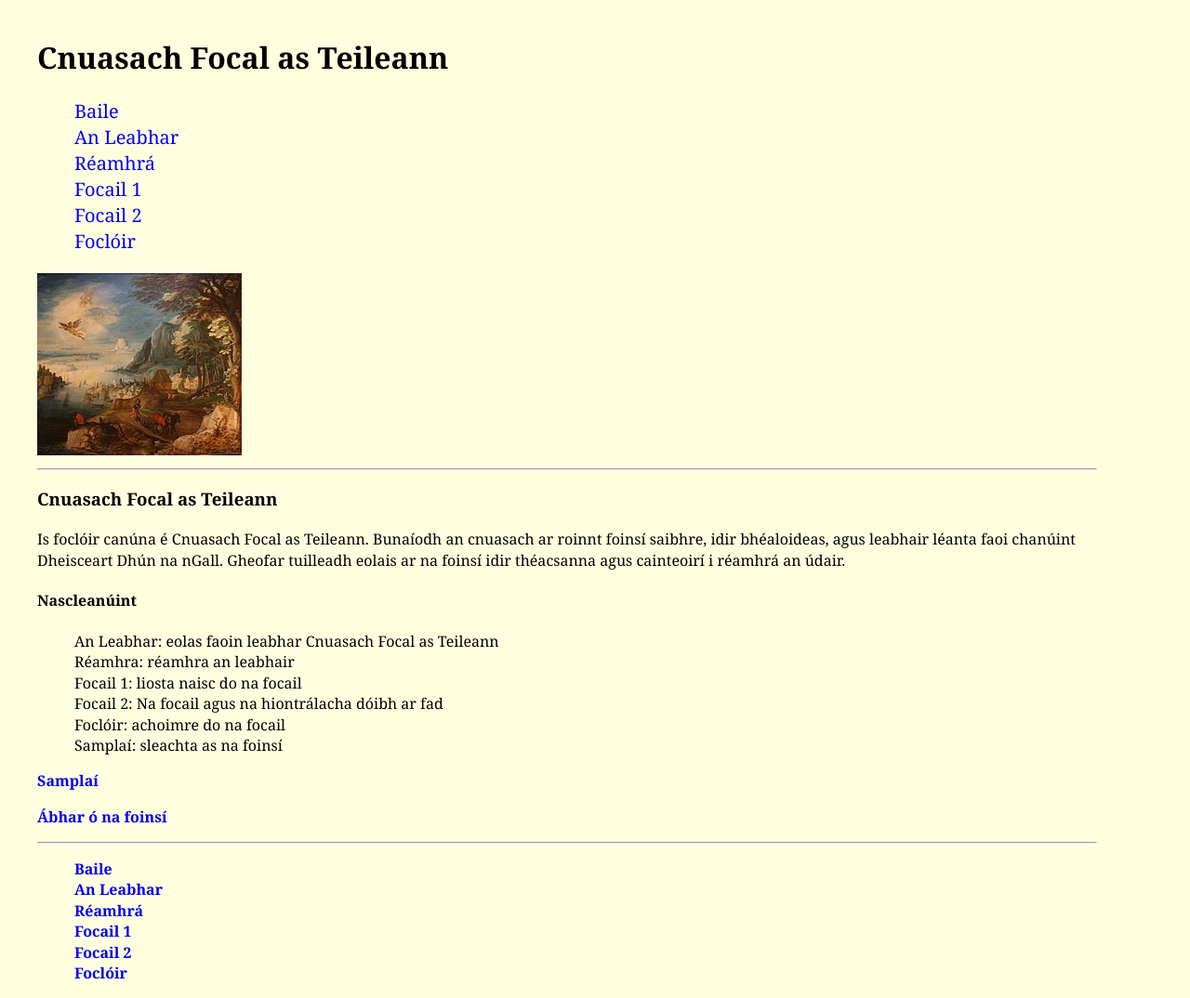
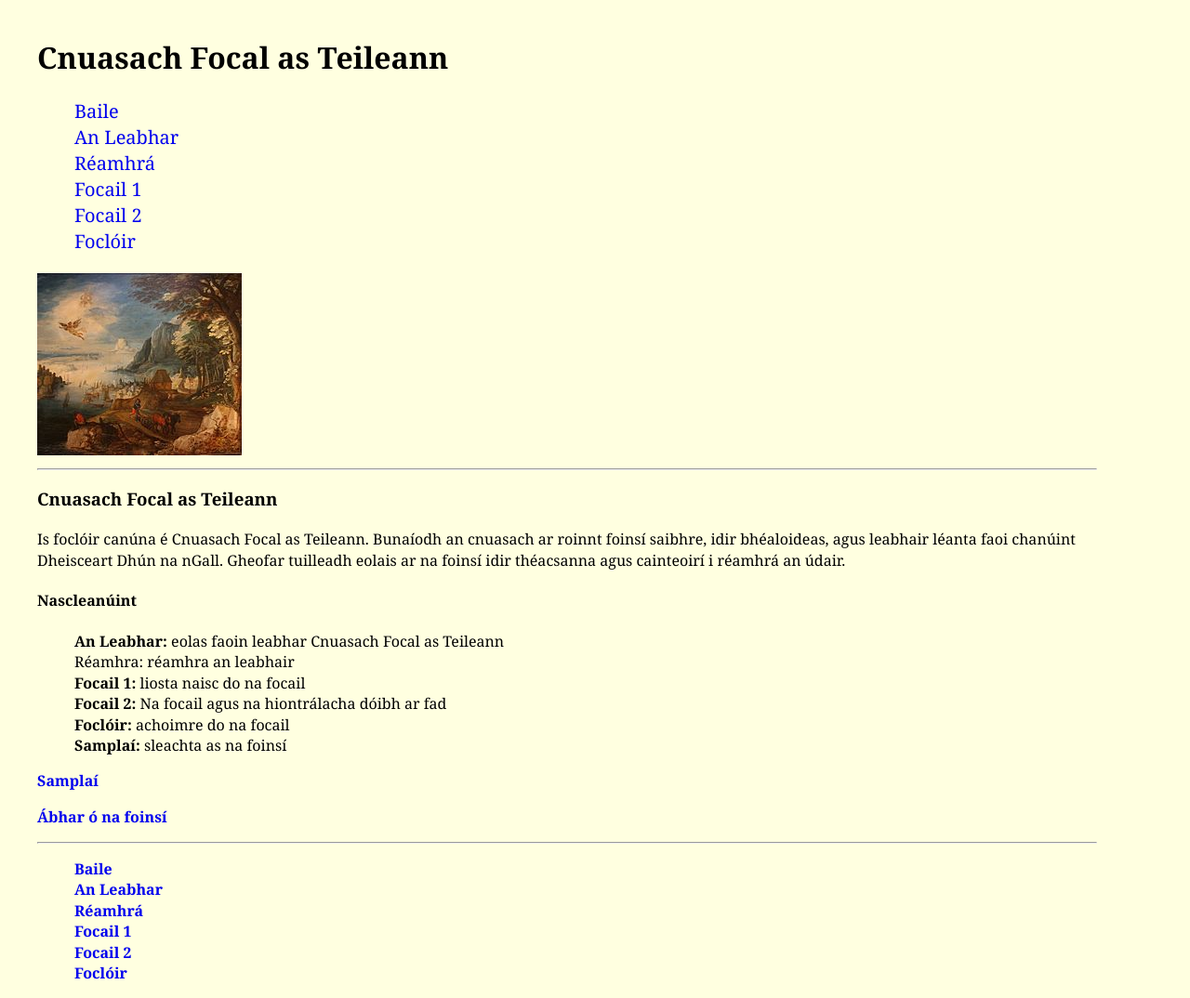
Before and after one commit to pmcu/cnuas-teileann, a Jekyll site: the page built from index.html, in a window 1280 px wide. Shown: the whole page at 93% size. Built offline with Jekyll 4.4.1, drawn with Linux system fonts in a browser that asks for light colours; some of the changed lines change nothing that is shown.

Commit message:
nasc srl

```diff
--- a/index.html
+++ b/index.html
@@ -9,14 +9,14 @@ Gheofar tuilleadh eolais ar na foinsí idir théacsanna agus
 cainteoirí i réamhrá an údair.</p>
 <h4>Nascleanúint</h4>
 <ul>
-	<li>An Leabhar: eolas faoin leabhar Cnuasach Focal
+	<li><strong>An Leabhar:</strong> eolas faoin leabhar Cnuasach Focal
 		as Teileann</li>
-	<li>Réamhra: réamhra an leabhair</li>
-	<li>Focail 1: liosta naisc do na focail</li>
-	<li>Focail 2: Na focail agus na hiontrálacha dóibh
+	<li<strong>Réamhra:</strong> réamhra an leabhair</li>
+	<li><strong>Focail 1:</strong> liosta naisc do na focail</li>
+	<li><strong>Focail 2:</strong> Na focail agus na hiontrálacha dóibh
 		ar fad</li>
-	<li>Foclóir: achoimre do na focail</li>
-	<li>Samplaí: sleachta as na foinsí</li>
+	<li><strong>Foclóir:</strong> achoimre do na focail</li>
+	<li><strong>Samplaí:</strong> sleachta as na foinsí</li>
 </ul>
 
 <p><a href="{{site.baseurl}}/npage/page.html" ><strong>Samplaí</strong?</a></p>
```
Also changed, not shown: 1 other file.
